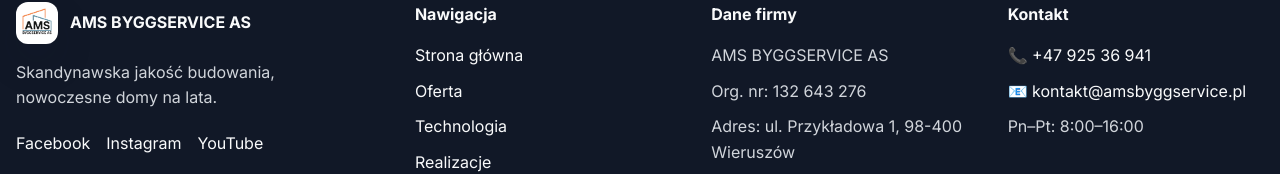
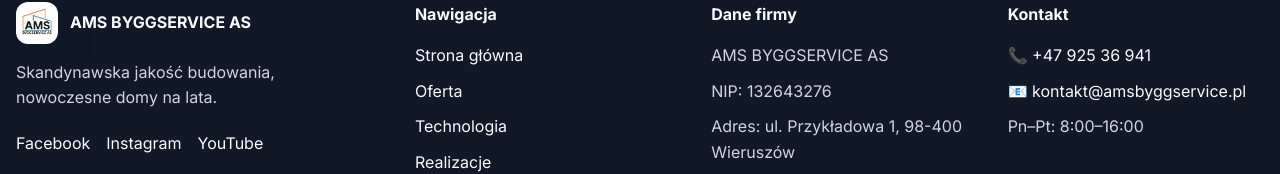
Before and after one commit to patrykpatural/amsbyggserviceas, a Next.js app: page / in a window 1280 px wide. Shown: the part 4176-4350 px from the top of the page. Built offline with nearby package versions, Linux system fonts and the light colour scheme.

Commit message:
zmiana nip

```diff
--- a/src/components/Footer.jsx
+++ b/src/components/Footer.jsx
@@ -75,7 +75,7 @@
           <h3>Dane firmy</h3>
           <ul>
             <li>AMS BYGGSERVICE AS</li>
-            <li>Org. nr: 132 643 276</li>
+            <li>NIP: 132643276</li>
             <li>Adres: ul. Przykładowa 1, 98-400 Wieruszów</li>
           </ul>
         </div>
```
